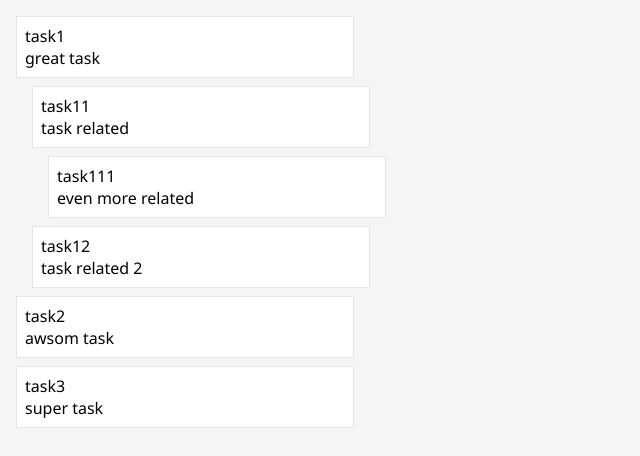
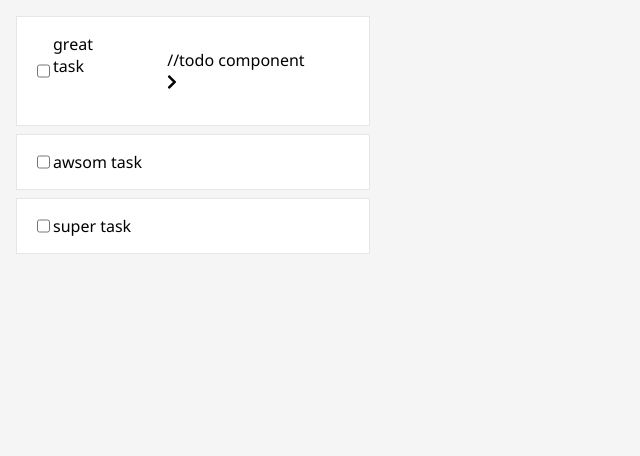
Before and after one commit to m-lobocki/PersonalNotes, a React (Create React App) app: page / in a window 1280 px wide. Shown: the top 456 px of the page, without its empty margins (0-640 px from the left). Built offline with nearby package versions, Linux system fonts and the light colour scheme.

Commit message:
TaskList in progress

```diff
--- a/src/components/TaskList.scss
+++ b/src/components/TaskList.scss
@@ -1,22 +1,58 @@
 .task-list {
+}
+
+@mixin icon-rotate-animation($startAngle, $endAngle) {
+  $name: unique_id() !global;
+  animation-name: $name;
+  animation-duration: 150ms;
+  animation-fill-mode: forwards;
+  animation-timing-function: linear;
+  @keyframes #{$name} {
+    0% {
+      transform: rotate($startAngle)
+    }
+    100% {
+      transform: rotate($endAngle)
+    }
+  }
 }
 
 .item {
   &__info {
+    display: flex;
     width: 20rem;
-    padding: .5rem;
+    padding: 1rem;
     margin-bottom: .5rem;
     border: 1px solid rgb(230, 230, 230);
     background-color: white;
     transition: 200ms all;
 
-    &--has-tasks:hover {
+    &:hover {
       box-shadow: 0 3px 7px #cccccc;
       cursor: pointer;
     }
   }
 
+
   &__related-tasks {
     margin-left: 1rem;
   }
 }
+
+.info {
+  & > &__icon {
+    margin-left: auto;
+
+    &:hover {
+      background-color: red;
+    }
+
+    &--expanded {
+      @include icon-rotate-animation(0, 90deg);
+    }
+
+    &--shrank {
+      @include icon-rotate-animation(90deg, 0);
+    }
+  }
+}
--- a/src/components/TaskList.tsx
+++ b/src/components/TaskList.tsx
@@ -14,7 +14,7 @@ export class TaskList extends React.Component<TaskListProps, {}> {
             return null;
         }
         return (
-            <div className={"task-list " + this.props.className}>
+            <div className={"task-list " + (this.props.className || "")}>
                 {this.props.tasks.map(task =>
                     <TaskListItem key={task.id} task={task}/>
                 )}
--- a/src/components/TaskListItem.tsx
+++ b/src/components/TaskListItem.tsx
@@ -1,25 +1,55 @@
-import React from "react";
+import React, {SyntheticEvent} from "react";
 import {Task} from "../models/Task";
 import {TaskList} from "./TaskList";
+import {FontAwesomeIcon} from "@fortawesome/react-fontawesome";
+import {faChevronRight} from "@fortawesome/free-solid-svg-icons";
 
 export interface TaskListItemProps {
     task: Task;
     className?: string;
 }
 
-export class TaskListItem extends React.Component<TaskListItemProps, {}> {
+export interface TaskListItemState {
+    isExpanded: boolean;
+    hasBeenClicked: boolean;
+}
+
+export class TaskListItem extends React.Component<TaskListItemProps, TaskListItemState> {
+    readonly state = {isExpanded: false, hasBeenClicked: false};
+
+    toggleExpansion = () => {
+        this.setState(state => {
+            return {isExpanded: !state.isExpanded, hasBeenClicked: true}
+        });
+    };
+
+    stopPropagation = (event: SyntheticEvent) => {
+        event.stopPropagation();
+    };
+
     render() {
-        let itemInfoClass = "item__info";
-        if (this.props.task.relatedTasks.length > 0) {
-            itemInfoClass += " item__info--has-tasks";
-        }
+        const relatedTasks: Task[] = this.props.task.relatedTasks;
+        const hasRelatedTasks: boolean = relatedTasks.length > 0;
+        const isExpanded = this.state.isExpanded;
         return (
             <div className="task-list__item item">
-                <div className={itemInfoClass}>
-                    <p>{this.props.task.title}</p>
+                <div className={"item__info info " + (hasRelatedTasks ? "item__info--has-tasks" : "")}>
+                    <input type="checkbox" checked={this.props.task.isDone}/>
                     <p>{this.props.task.description}</p>
+                    {
+                        hasRelatedTasks &&
+                        <figure>//todo component
+                            <FontAwesomeIcon
+                                className={"info__icon " + (isExpanded ? "info__icon--expanded" : (this.state.hasBeenClicked ? "info__icon--shrank" : ""))}
+                                onClick={this.toggleExpansion}
+                                icon={faChevronRight}/>
+                        </figure>
+                    }
                 </div>
-                <TaskList className="item__related-tasks" tasks={this.props.task.relatedTasks}/>
+                {
+                    isExpanded &&
+                    <TaskList className="item__related-tasks" tasks={relatedTasks}/>
+                }
             </div>
         );
     }
```
